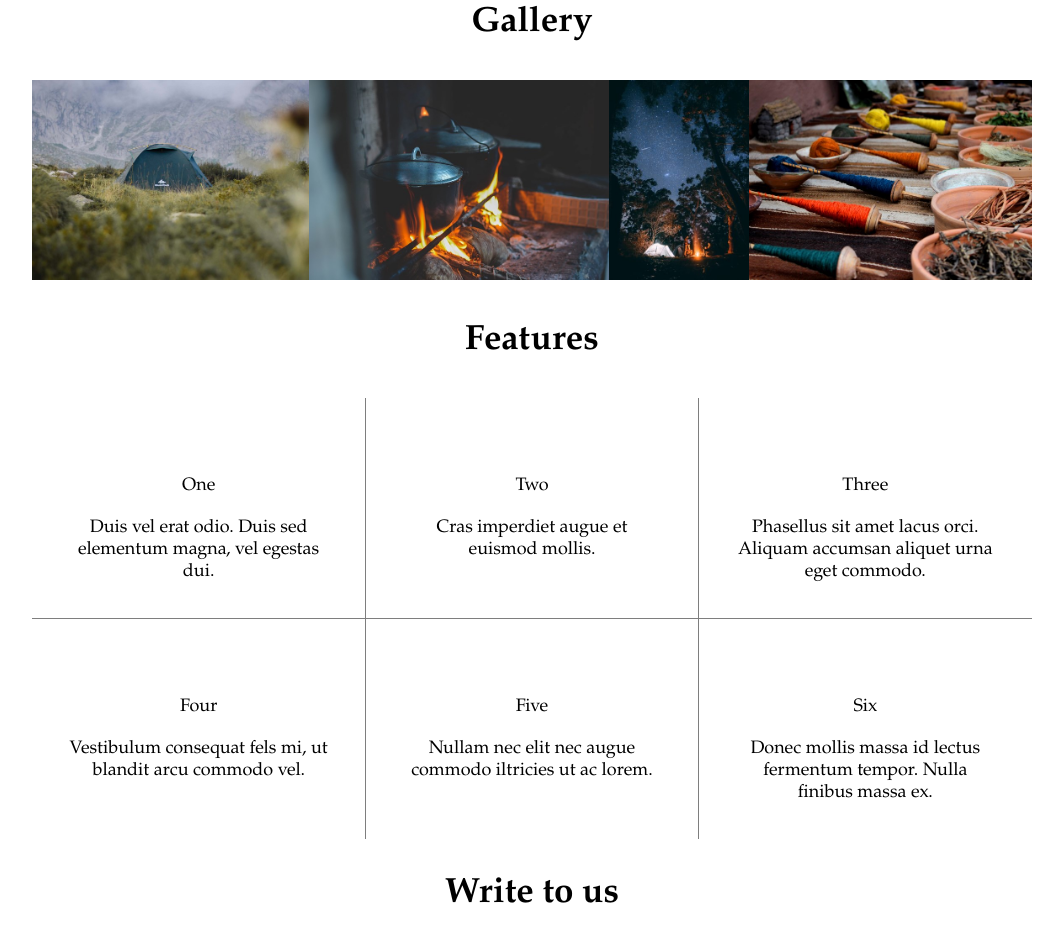
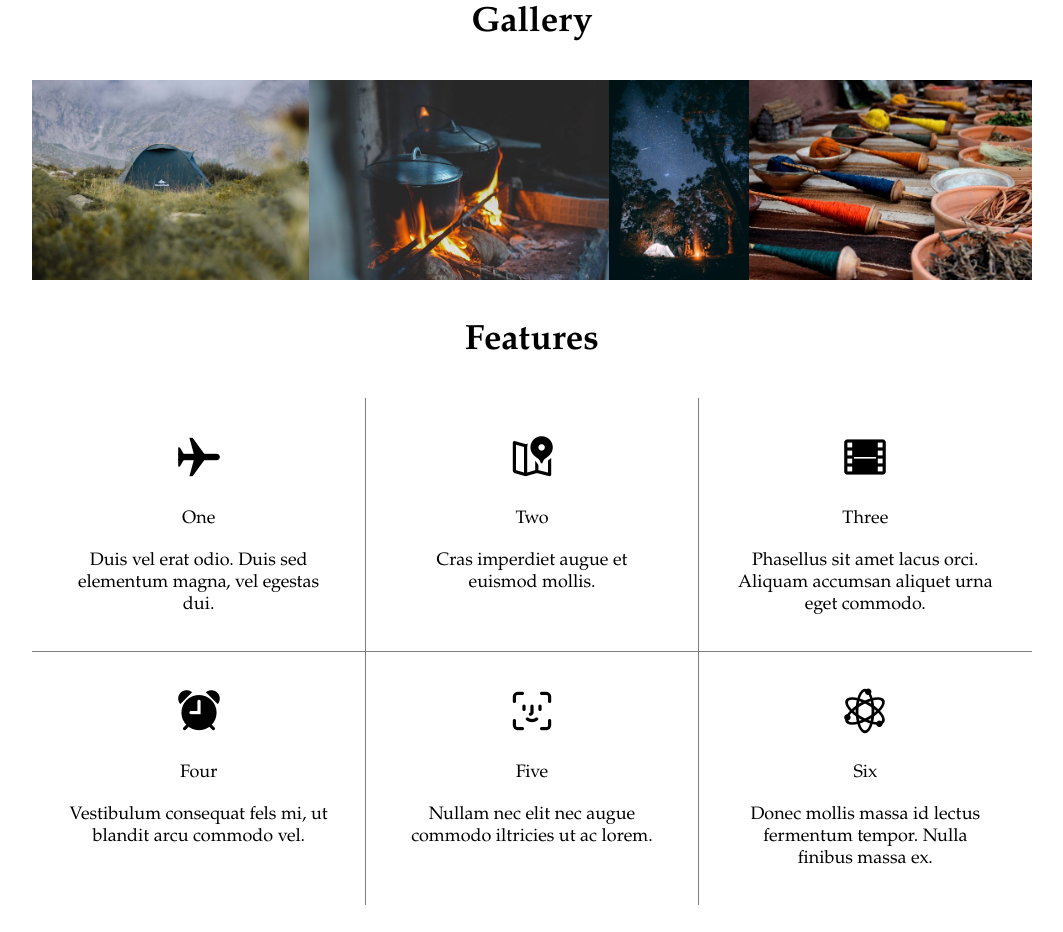
Before and after one commit to MaximStorozhenko/HTML-CSS, a plain HTML site: page index.html in a window 1280 px wide. Shown: the part 1265-2197 px from the top of the page, without its empty margins (108-1171 px from the left). Drawn offline with Linux system fonts and the light colour scheme; the site is published under a folder, as on GitHub Pages, so addresses that start at the root find nothing.

Commit message:
Update index.html

```diff
--- a/index.html
+++ b/index.html
@@ -88,10 +88,10 @@
                     </div>
                 </div>
                 <a href="#" class="left">
-                    <img src="/ico/nav_left.png" alt="">
+                    <img src="ico/nav_left.png" alt="">
                 </a>
                 <a href="#" class="right">
-                    <img src="/ico/nav_right.png" alt="">
+                    <img src="ico/nav_right.png" alt="">
                 </a>
             </div>
         </section>
@@ -100,42 +100,42 @@
             <div class="links">
                 <div>
                     <figure>
-                        <img src="/ico/airplane-48.png" alt="">
+                        <img src="ico/airplane-48.png" alt="">
                         <figcaption>One</figcaption>
                     </figure>
                     <p>Duis vel erat odio. Duis sed elementum magna, vel egestas dui.</p>
                 </div>
                 <div>
                     <figure>
-                        <img src="/ico/map_marker-48.png" alt="">
+                        <img src="ico/map_marker-48.png" alt="">
                         <figcaption>Two</figcaption>
                     </figure>
                     <p>Cras imperdiet augue et euismod mollis.</p>
                 </div>
                 <div>
                     <figure>
-                        <img src="/ico/movie-48.png" alt="">
+                        <img src="ico/movie-48.png" alt="">
                         <figcaption>Three</figcaption>
                     </figure>
                     <p>Phasellus sit amet lacus orci. Aliquam accumsan aliquet urna eget commodo.</p>
                 </div>
                 <div>
                     <figure>
-                        <img src="/ico/alarm_clock-48.png" alt="">
+                        <img src="ico/alarm_clock-48.png" alt="">
                         <figcaption>Four</figcaption>
                     </figure>
                     <p>Vestibulum consequat fels mi, ut blandit arcu commodo vel.</p>
                 </div>
                 <div>
                     <figure>
-                        <img src="/ico/face-48.png" alt="">
+                        <img src="ico/face-48.png" alt="">
                         <figcaption>Five</figcaption>
                     </figure>
                     <p>Nullam nec elit nec augue commodo iltricies ut ac lorem.</p>
                 </div>
                 <div>
                     <figure>
-                        <img src="/ico/genius-48.png" alt="">
+                        <img src="ico/genius-48.png" alt="">
                         <figcaption>Six</figcaption>
                     </figure>
                     <p>Donec mollis massa id lectus fermentum tempor. Nulla finibus massa ex.</p>
```
